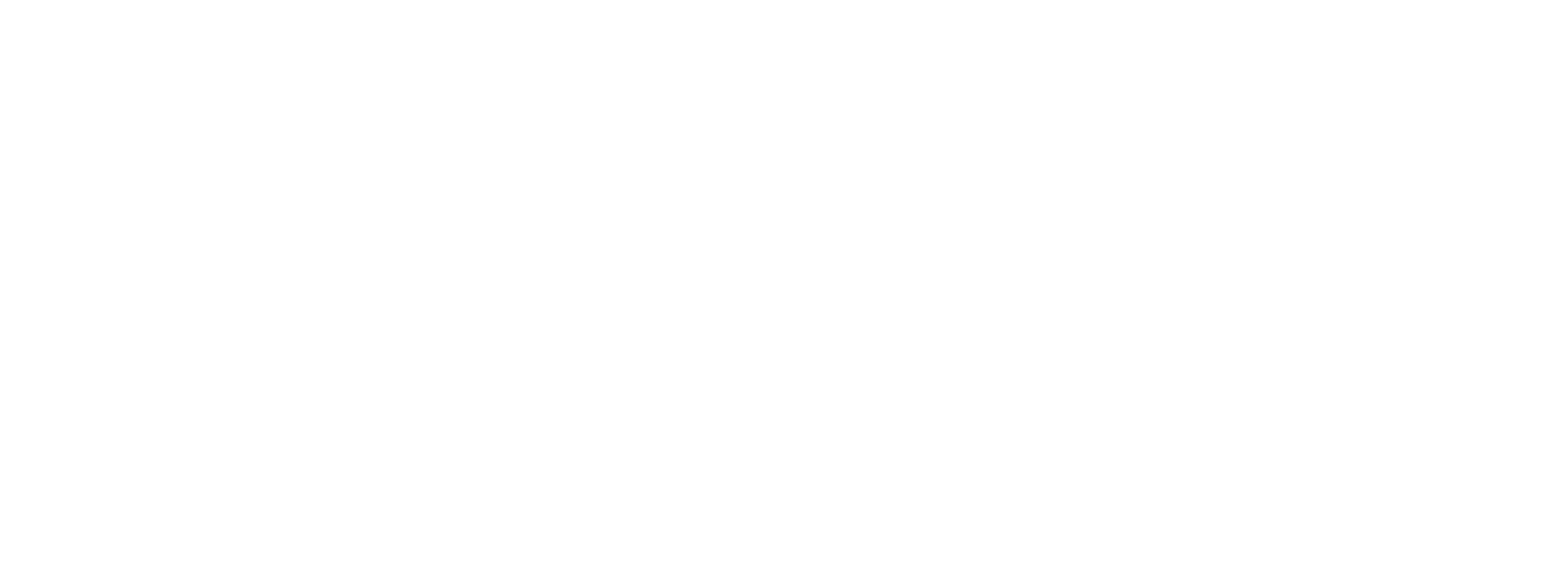
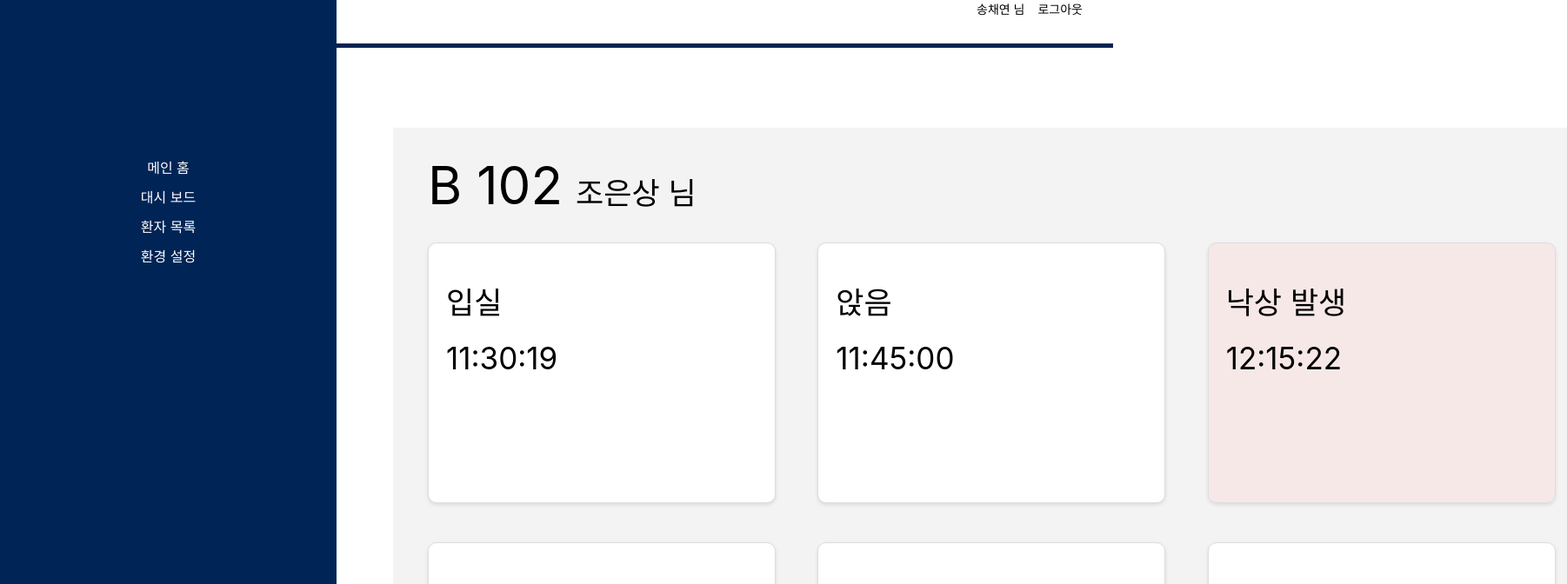
Before and after one commit to TUK-CE-capstone-2023-IMS/ControlPage, a React (Create React App) app: page /dashboard in a window 1280 px wide. Before the commit this address had no page. Shown: the top 672 px of the page at 87% size, 1802 px wide, since content can reach past the window. Built offline with nearby package versions, Linux system fonts and the light colour scheme.

Commit message:
[feat] add dashboard

```diff
--- a/src/App.js
+++ b/src/App.js
@@ -8,6 +8,7 @@
 import React from "react";
 import {BrowserRouter,Route,Routes} from "react-router-dom"
 import RoomForm from "./pages/ManagePage/RoomForm";
+import LogForm from "./pages/LogPage/LogForm";
 
 function App() {
   return (
@@ -17,6 +18,7 @@
               <Route path = "/" element={<MainPage/> }/>
               <Route path = "/login" element={<LoginPage/>}/>
               <Route path = "/rooms" element={<RoomForm/>}/>
+              <Route path= "/dashboard" element={<LogForm/>}/>
           </Routes>
         </div>
       </BrowserRouter>
--- /dev/null
+++ b/src/pages/LogPage/LogCard.css
@@ -0,0 +1,5 @@
+*{
+    margin: 0;
+    padding: 0;
+    box-sizing: border-box;
+}
--- /dev/null
+++ b/src/pages/LogPage/LogCard.js
@@ -0,0 +1,14 @@
+import React from "react";
+
+const LogCard = ({ logInfo })=>{
+    const logClass = `log-card ${logInfo.status === 'emergency' ? 'emergency' : 'normal'}`;
+    return(
+        <div className={logClass}>
+            <div className="log-info">
+                <p className="log-contents">{logInfo.log}</p>
+                <p className="log-time">{logInfo.time}</p>
+            </div>
+        </div>
+    )
+}
+export default LogCard
--- /dev/null
+++ b/src/pages/LogPage/LogForm.css
@@ -0,0 +1,76 @@
+* {
+    margin: 0;
+    padding: 0;
+    box-sizing: border-box;
+}
+
+.log-form {
+    background: #F3F3F3;
+    padding-top: 10px;
+    padding-left: 10px;
+    width: 1350px;
+    height: 850px; /* 높이 고정 */
+    margin-left: 452px;
+    margin-top: 92px;
+    overflow: auto; /* 내용이 넘치면 스크롤바 생성 */
+}
+
+.room-info {
+    display: flex;
+    margin-left: 30px;
+    align-items: baseline;
+}
+
+.log-room-num {
+    font-size: 60px;
+}
+
+.patient-name {
+    font-size: 35px;
+    margin-left: 15px;
+}
+
+.log-list {
+    margin-left: 30px;
+    margin-top: 30px;
+    display: grid;
+    grid-template-columns: repeat(3, 1fr);
+    gap: 35px;
+}
+
+.log-card {
+    width: 400px;
+    height: 300px;
+    border: 1px solid #ddd;
+    border-radius: 10px;
+    padding: 20px;
+    box-shadow: 0 2px 4px rgba(0,0,0,0.1);
+    background-color: #fff;
+    transition: transform 0.2s ease-in-out;
+}
+
+.log-card:hover {
+    transform: scale(1.05);
+}
+
+.log-contents {
+    text-align: left;
+    font-size: 35px;
+}
+
+.log-time {
+    text-align: left;
+    font-size: 35px;
+}
+.log-card.normal {
+    background-color: #ffffff;
+}
+/* 붉은색 강조 애니메이션*/
+@keyframes blink {
+    0%, 100% { background-color: #ffcccc; }
+    50% { background-color: transparent; }
+}
+
+.log-card.emergency {
+    animation: blink 1s infinite;
+}
--- /dev/null
+++ b/src/pages/LogPage/LogForm.js
@@ -0,0 +1,36 @@
+import Sidebar from "../MainPage/Sidebar";
+import React from "react";
+import LogCard from "./LogCard";
+import './LogForm.css';
+
+const LogForm = () => {
+    const logs = [
+        { id: 1, log: '입실', time: '11:30:19', status: 'normal' },
+        { id: 2, log: '앉음', time: '11:45:00', status: 'normal' },
+        { id: 3, log: '낙상 발생', time: '12:15:22', status: 'emergency' },
+        { id: 4, log: '누움', time: '13:30:45', status: 'normal' },
+        { id: 5, log: '서 있음', time: '14:00:12', status: 'normal' },
+        { id: 6, log: '퇴실', time: '15:10:30', status: 'normal' },
+        { id: 7, log: '입실', time: '16:00:00', status: 'normal' },
+    ];
+
+    return (
+        <div className="log-form-layout">
+            <Sidebar />
+
+            <div className="log-form">
+                <div className="room-info">
+                    <p className="log-room-num">B 102</p>
+                    <p className="patient-name">조은상 님</p>
+                </div>
+                <div className="log-list">
+                    {logs.map(log => (
+                        <LogCard key={log.id} logInfo={log} />
+                    ))}
+                </div>
+            </div>
+        </div>
+    );
+}
+
+export default LogForm;
--- a/src/pages/MainPage/Sidebar.js
+++ b/src/pages/MainPage/Sidebar.js
@@ -8,13 +8,13 @@
                 <ul>
                     <div>
                         <div className="content">
-                            <a href="#">메인 홈</a>
+                            <a href="/">메인 홈</a>
                         </div>
                         <div>
-                            <a href="#">대시 보드</a>
+                            <a href="./dashboard">대시 보드</a>
                         </div>
                         <div>
-                            <a href="#">환자 목록</a>
+                            <a href="./rooms">환자 목록</a>
                         </div>
                         <div>
                             <a href="#">환경 설정</a>
--- a/src/pages/ManagePage/RoomCard.css
+++ b/src/pages/ManagePage/RoomCard.css
@@ -1,10 +1,3 @@
-.available {
-    background-color: #FFC0CB;
-}
-
-.occupied {
-    background-color: #90EE90;
-}
 
 .room-num{
     font-size: 45px;
--- a/src/pages/ManagePage/RoomForm.css
+++ b/src/pages/ManagePage/RoomForm.css
@@ -62,3 +62,11 @@
 .room-card:hover {
     transform: scale(1.05); /* 호버 시 카드 확대 */
 }
+
+.available {
+    background-color: #FFC0CB;
+}
+
+.occupied {
+    background-color: #90EE90;
+}
```
